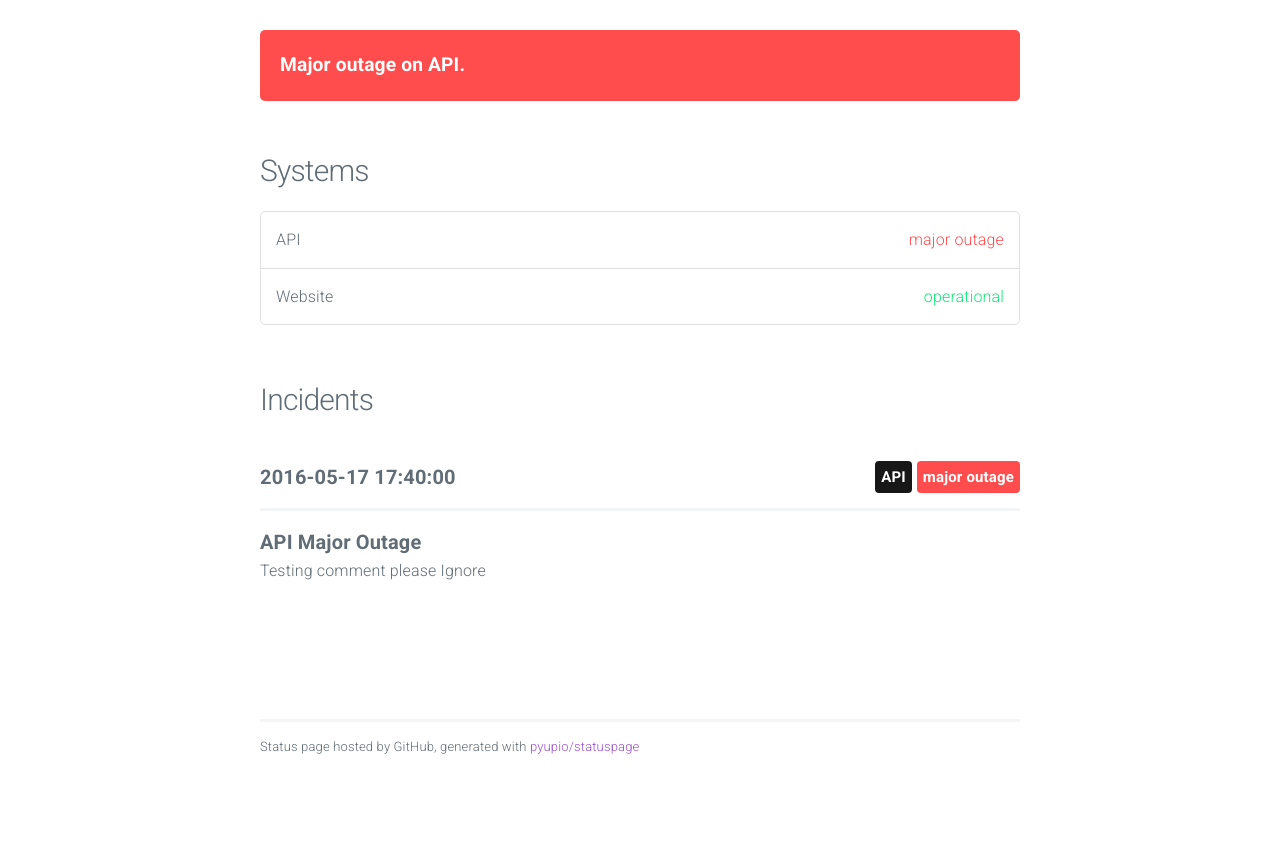
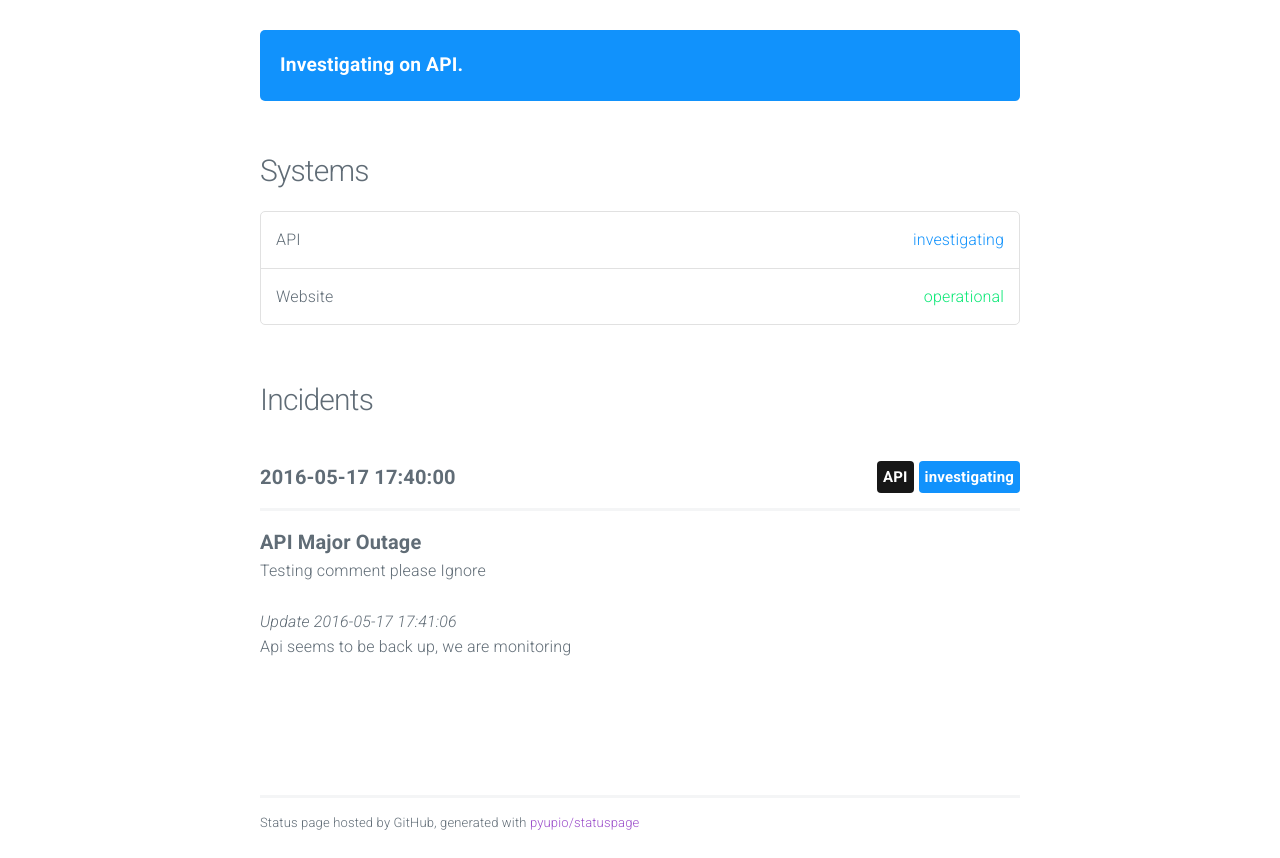
Before and after one commit to rogerswingle/status-demo, a plain HTML site: page index.html in a window 1280 px wide. Shown: the part 55-913 px from the top of the page. Before the commit the page ends 837 px from the top, so only its background shows below. Drawn offline with nearby package versions, Linux system fonts and the light colour scheme.

Commit message:
update index

```diff
--- a/index.html
+++ b/index.html
@@ -32,8 +32,8 @@
 			<section class="container" id="main">
 
 
-					<div class="panel major outage">
-						Major outage on API.
+					<div class="panel investigating">
+						Investigating on API.
 					</div>
 
 
@@ -42,7 +42,7 @@
 				<ul class="systems">
 
 					<li>
-						API <span class="status major outage">major outage</span>
+						API <span class="status investigating">investigating</span>
 					</li>
 
 					<li>
@@ -58,7 +58,7 @@
 						<span class="date">2016-05-17 17:40:00</span>
 
 
-							<span class="label major outage float-right">major outage</span>
+							<span class="label investigating float-right">investigating</span>
 
 
 							<span class="label system float-right">API</span>
@@ -67,6 +67,10 @@
 
 						<span class="title">API Major Outage</span>
 						<p>Testing comment please Ignore</p>
+
+							<p><em>Update 2016-05-17 17:41:06</em><br/>
+							Api seems to be back up, we are monitoring
+							</p>
 
 					</div>
 
```
